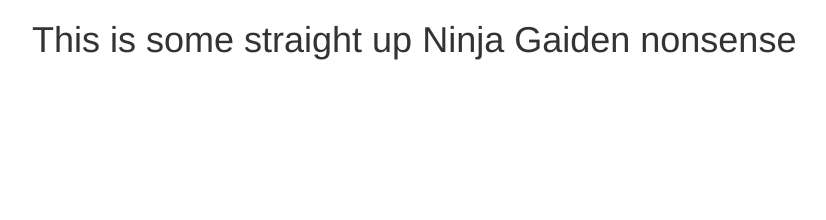
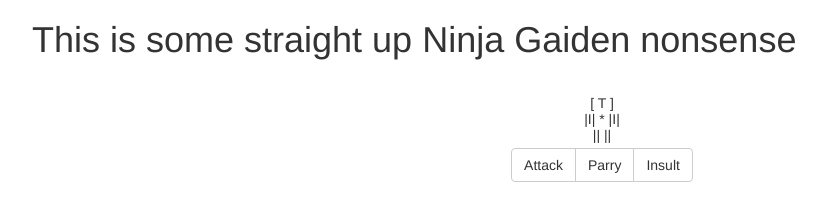
Before and after one commit to berausch/monty, a plain HTML site: page black-knight.html in a window 1280 px wide. Shown: the whole page, without its empty margins (38-864 px from the left). Drawn offline with Linux system fonts and the light colour scheme.

Commit message:
Continue work on black knight. Ascii mockup of the knight made, with limbs in separate spans.

```diff
--- a/black-knight.html
+++ b/black-knight.html
@@ -11,6 +11,25 @@
 <body>
 	<div class="container">
 		<h1>This is some straight up Ninja Gaiden nonsense</h1>
+		<div id="readout">
+			<!-- I'm thinking info about the black knight's status can go here. -->
+
+			<div id="knight-sprite-test">
+				<p class="praiseit">[ T ]</p>
+				<p class="praiseit"><span id="leftArm">|I</span>| * |<span id="rightArm">I|</span></p>
+				<p class="praiseit"><span id="leftLeg">||</span> <span id="rightLeg">||</span></p>
+			</div> <!-- this is a test of the b-knight sprite. I'm going to have to give the arms separate divs -->
+		</div>
+		<div class="btn-group-wrapper">
+			<div id="controls" class="btn-group">
+				<button id="attack" class="action btn btn-default">Attack</button>
+				<button id="parry" class="action btn btn-default">Parry</button>
+				<button id="insult" class="action btn btn-default">Insult</button>
+			</div>
+		</div>
+		<div id="output">
+			<!-- Reactions from the knight -->
+		</div>
 	</div>
 </body>
 </html>
--- a/css/black-knight.css
+++ b/css/black-knight.css
@@ -0,0 +1,16 @@
+.praiseit {
+	text-align: center;
+	line-height: 6px;
+}
+
+.btn-group-wrapper {
+	text-align: center;
+}
+
+#knight-sprite-test {
+	padding-top: 30px;
+}
+
+#leftArm, #rightArm, #leftLeg, #rightLeg {
+	display: inline;
+}
```
